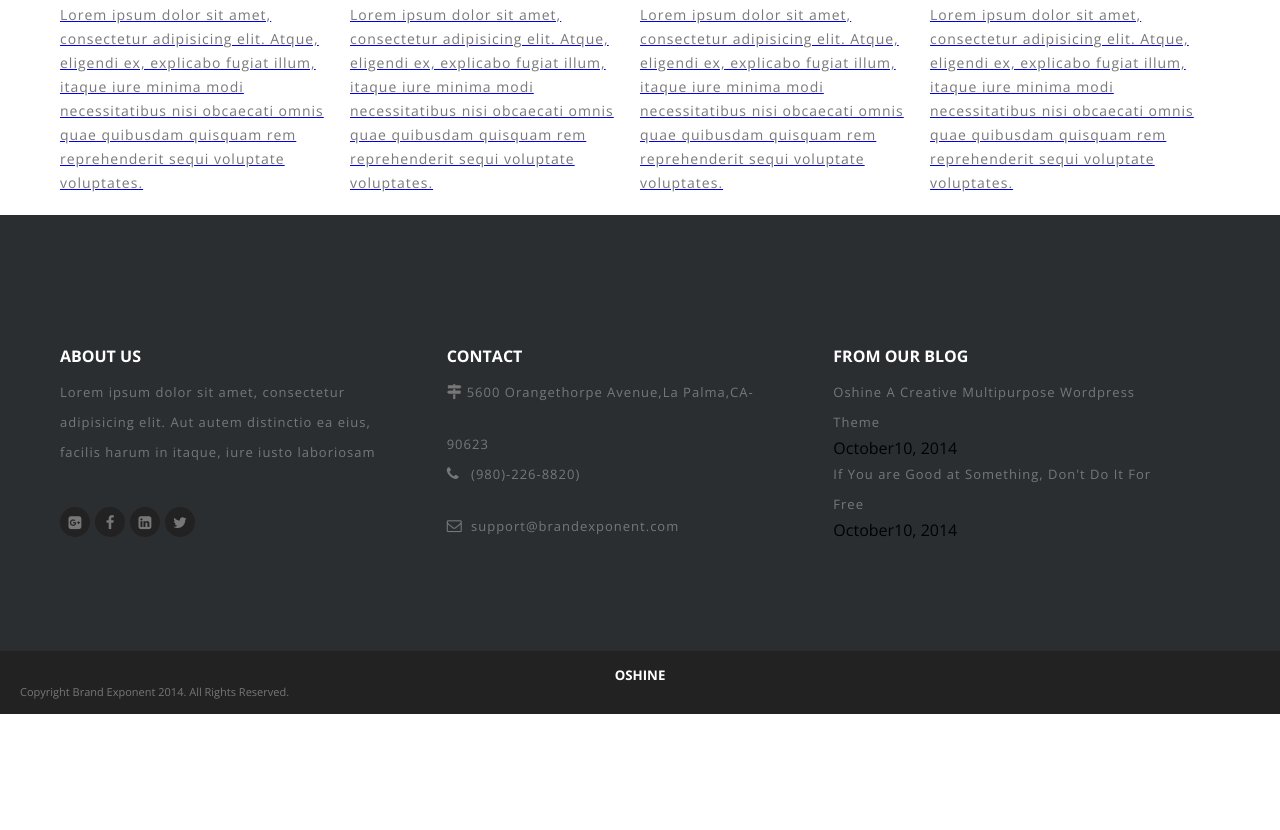
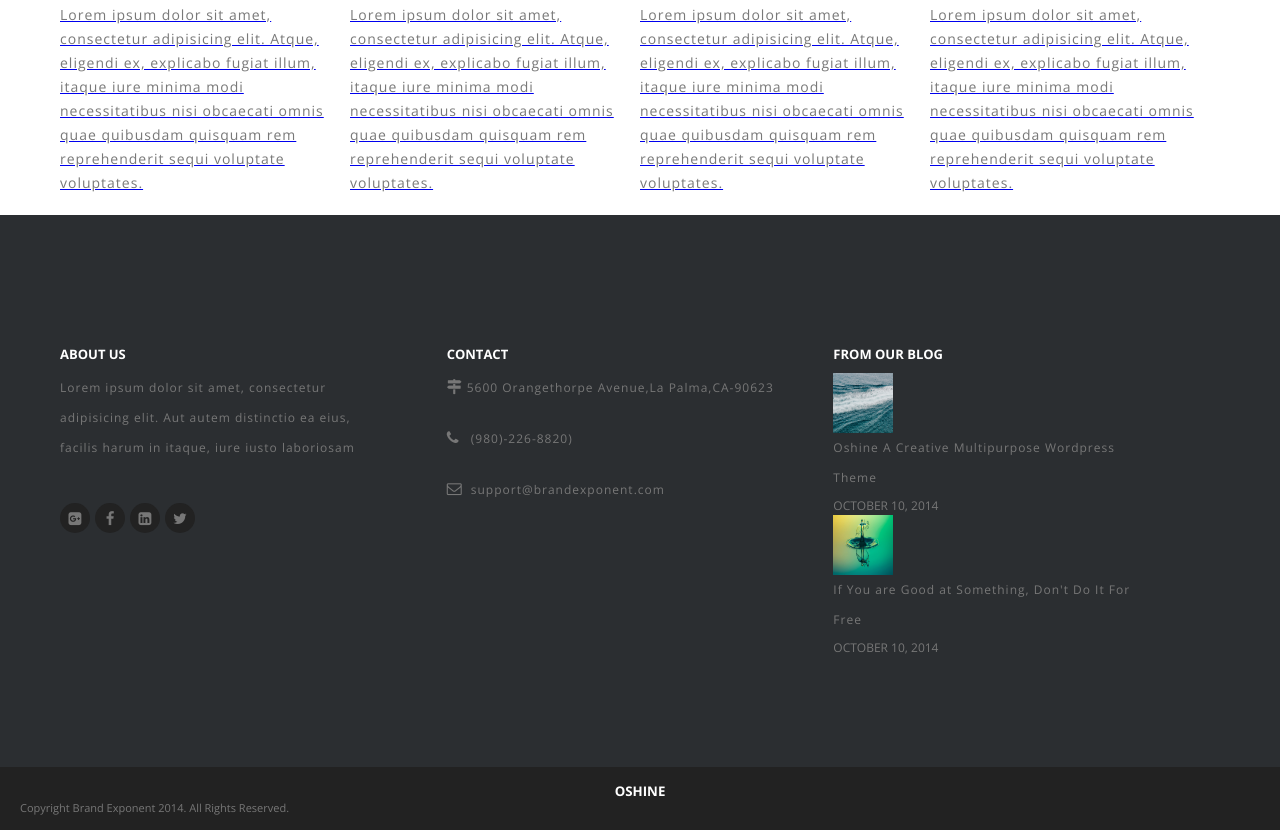
Before and after one commit to luca-peruzzo/team-A, a plain HTML site: page index.html in a window 1280 px wide. Shown: the part 2776-3606 px from the top of the page. Before the commit the page ends 3490 px from the top, so only its background shows below. Drawn offline with nearby package versions, Linux system fonts and the light colour scheme.

Commit message:
Auto stash before merge of "main" and "origin/main"

```diff
--- a/css/style.css
+++ b/css/style.css
@@ -301,9 +301,10 @@ a#logo > img {
     padding-right: 5%;
 }
 .footer p{
-    font-size: 13px;
+    font-size: 12px;
     color: #777;
     margin-bottom: 0;
+    line-height: 30px;
 }
 
 .footer .inner .fa{
@@ -315,10 +316,9 @@ a#logo > img {
     text-transform: uppercase;
     padding:  10px 0;
     color: white;
+    font-size: 13px;
 }
-.footer p{
-    line-height: 30px;
-}
+
 .footer p a{
     text-decoration: none;
     color: #777;
@@ -327,6 +327,16 @@ a#logo > img {
 .footer p a:hover{
     color: white;
 
+}
+.footer time{
+    color: #777777;
+    font-size: 12px;
+    text-transform: uppercase;
+}
+.footer img{
+    width: 60px;
+    height: 60px;
+    display: block;
 }
 .icon a{
     text-decoration: none;
--- a/index.html
+++ b/index.html
@@ -227,10 +227,12 @@
                     </div>
             <div class="col-4 inner">
                 <h4>from our blog</h4>
+                <a href="#"><img src="img/footer1.jpeg" alt="" class="responsive"></a>
                 <p>Oshine A Creative Multipurpose Wordpress Theme</p>
-                        <time>October10, 2014</time>
+                <time>October 10, 2014</time>
+                <a href="#"><img src="img/footer2.jpg" alt="" class="responsive"></a>
                 <p>If You are Good at Something, Don't Do It For Free</p>
-                        <time>October10, 2014</time>
+                <time>October 10, 2014</time>
                 <p class="divider"></p>
             </div><!--col-4 inner-->
 
```
Also changed, not shown: img/footer1.jpeg (added), img/footer2.jpg (added). Lines whose indentation alone changed are shown as unchanged.
